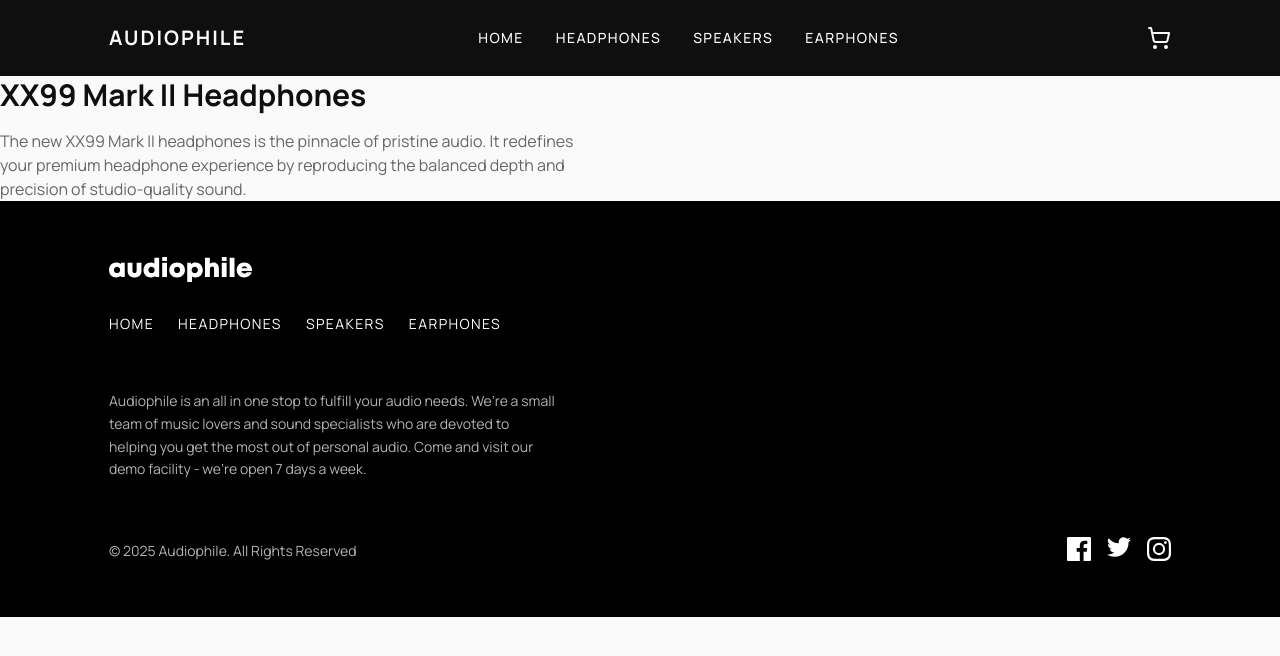
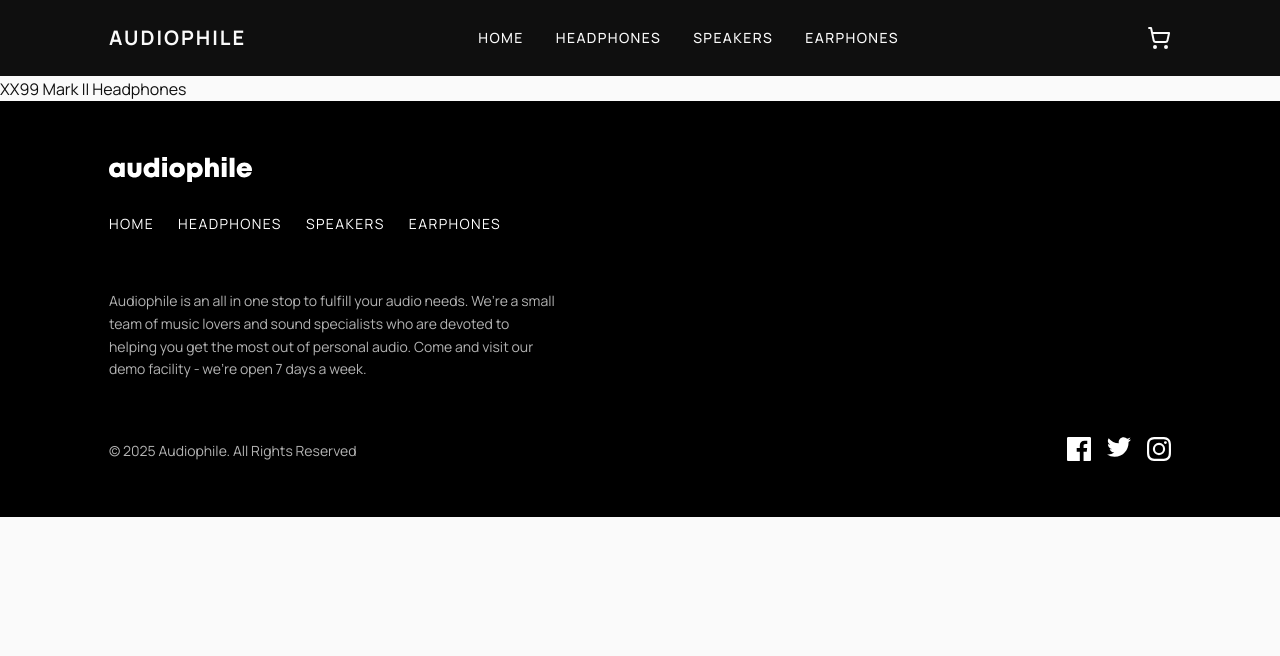
Before and after one commit to andrewteece/audiophile-ecommerce, a Next.js app: page /product/xx99-mark-two-headphones in a window 1280 px wide. Shown: the top 656 px of the page. Built offline with nearby package versions, Linux system fonts and the light colour scheme.

Commit message:
debug parmas.slug error

```diff
--- a/src/app/product/[slug]/page.tsx
+++ b/src/app/product/[slug]/page.tsx
@@ -1,27 +1,15 @@
 import { notFound } from 'next/navigation';
-import type { Metadata } from 'next';
-import { getProducts } from '@/lib/loadProducts';
+import { type Metadata } from 'next';
 import { getProductBySlug } from '@/lib/loadProductBySlug';
-
-// Optional: add ISR if you want
-export const revalidate = 60;
-
-// ✅ Fix: generate static paths
-export async function generateStaticParams() {
-  const products = await getProducts();
-
-  return products.map((product) => ({
-    slug: product.slug,
-  }));
-}
 
 // ✅ Safe Metadata
 export async function generateMetadata({
-  params: { slug },
+  params,
 }: {
   params: { slug: string };
 }): Promise<Metadata> {
-  const product = await getProductBySlug(slug);
+  const product = await getProductBySlug(params.slug);
+
   return {
     title: product?.name || 'Product',
     description: product?.description || '',
@@ -30,22 +18,18 @@ export async function generateMetadata({
 
 // ✅ Product Page
 export default async function ProductPage({
-  params: { slug },
+  params,
 }: {
   params: { slug: string };
 }) {
-  const product = await getProductBySlug(slug);
+  const product = await getProductBySlug(params.slug);
 
   if (!product) return notFound();
 
   return (
-    <main className='space-y-24'>
-      <section>
-        <h1 className='text-3xl font-bold'>{product.name}</h1>
-        <p className='text-muted-foreground max-w-xl mt-4'>
-          {product.description}
-        </p>
-      </section>
-    </main>
+    <div>
+      <h1>{product.name}</h1>
+      {/* Your product UI */}
+    </div>
   );
 }
```
